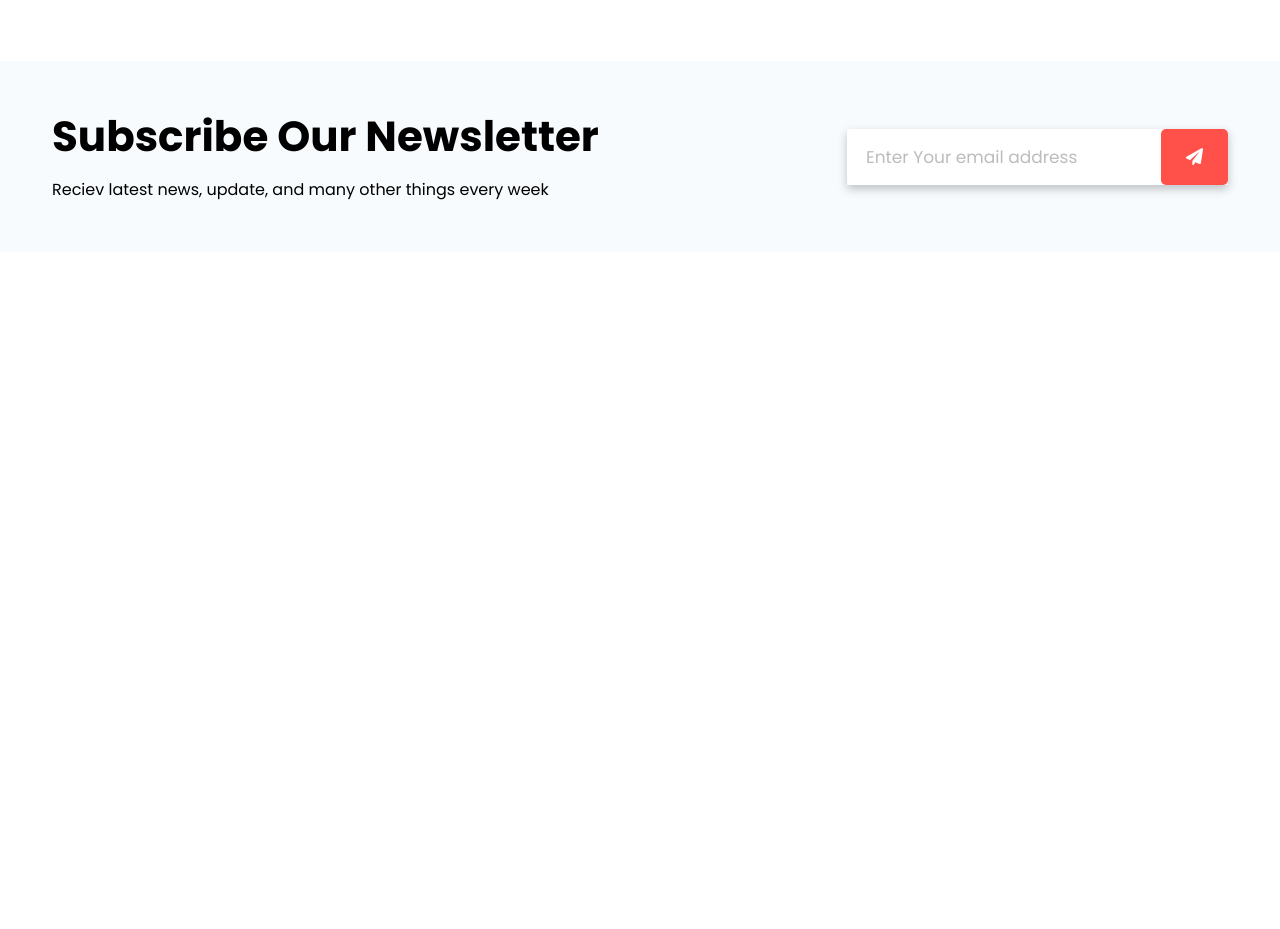
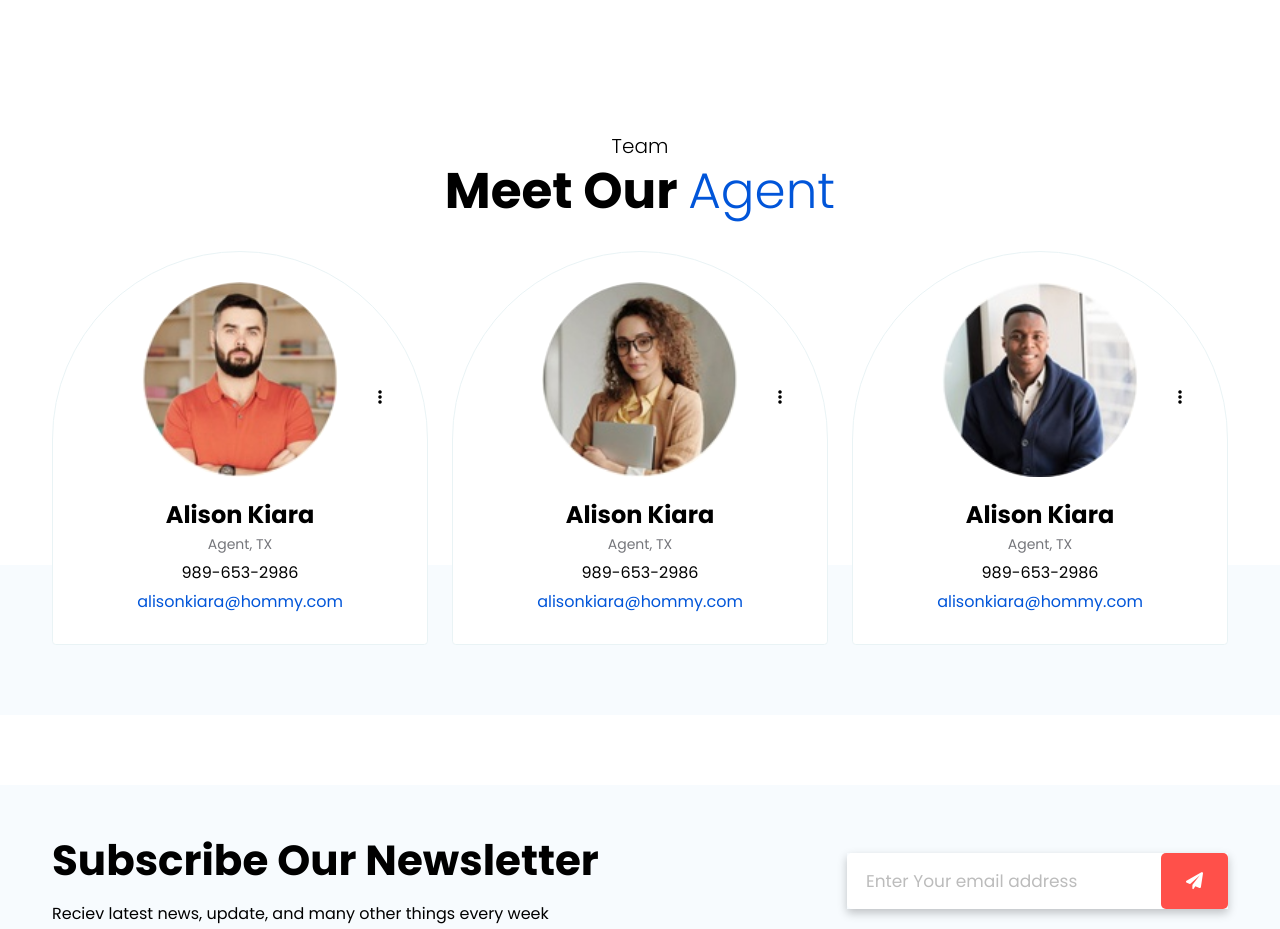
Before and after one commit to developerTajul/Find-Property-Landing-Page-Website, a website: page index.html in a window 1280 px wide. Shown: the part 3000-3929 px from the top of the page. Before the commit the page ends 3252 px from the top, so only its background shows below. Drawn offline with Linux system fonts and the light colour scheme.

Commit message:
team section added

```diff
--- /dev/null
+++ b/assets/scss/_team.scss
@@ -0,0 +1,93 @@
+.team-area {
+    z-index: 1;
+    position: relative;
+
+    &:after {
+        left: 0;
+        bottom: 0;
+        width: 100%;
+        z-index: -1;
+        content: "";
+        height: 150px;
+        position: absolute;
+        background-color: #F7FBFE;
+    }
+
+    .minus {
+        margin-bottom: -30px;
+    }
+
+    &__item {
+        overflow: hidden;
+        position: relative;
+        background-color: $white;
+        border: 1px solid #E9F3F5;
+        border-radius: 500px 500px 10px 10px;
+        @include transition(border-radius 0.8s);
+
+        .media {
+
+            .img-wrppaer {
+                width: 196px;
+                height: 196px;
+                max-width: 100%;
+                overflow: hidden;
+                @include border-radius(500px);
+
+                img {
+                    width: 100%;
+                    height: auto;
+                    object-fit: cover;
+                }
+            }
+
+            i {
+                top: 35%;
+                z-index: 1;
+                right: 45px;
+                position: absolute;
+
+                @media screen  and (max-width: 1199px) {
+                    right: 35px;
+                }
+
+                @media screen  and (max-width: 991px) {
+                    right: 30px;
+                }
+            }
+        }
+
+        .text {
+
+            span {
+                font-size: 14px;
+                color: #75767B;
+                line-height: 24px;
+            }
+
+            a {
+                text-decoration: none;
+
+                &.phone {
+                    color: $black;
+
+                    &:hover, &:focus {
+                        color: $primary
+                    }
+                }
+
+                &.gmail {
+                    color: $primary;
+
+                    &:hover, &:focus {
+                       color: $black
+                    }
+                }
+            }
+        }
+
+        &:hover, &:focus {
+            border-radius: 10px;
+        }
+    }
+}
--- a/assets/scss/main.scss
+++ b/assets/scss/main.scss
@@ -23,6 +23,7 @@
 @import 'feature';
 @import 'highest';
 @import 'cta';
+@import 'team';
 
 // components
 @import 'button';
--- a/index.html
+++ b/index.html
@@ -555,6 +555,77 @@
     </section>
     <!-- highest-area end -->
 
+    <!-- team-area end -->
+    <section class="team-area mt-xs-30 mt-sm-40 mt-lg-50 mt-70 mb-xs-30 mb-sm-40 mb-lg-50 mb-70 pb-xs-30 pb-sm-40 pb-lg-50 pb-70">
+        <div class="container">
+            <div class="row">
+                <div class="col-12">
+                    <div class="team-area_content text-center mb-xs-20 mb-sm-25 mb-30">
+                        <h6 class="sub-title fw-light">Team</h6>
+                        <h2 class="title">Meet Our <span>Agent</span></h2>
+                    </div>
+                </div>
+            </div>
+
+            <div class="row minus">
+                <div class="col-lg-4 col-sm-6">
+                    <div class="team-area__item text-center pt-xs-20 pb-xs-20 pt-30 pb-30 pl-45 pr-45 mb-30">
+                        <div class="media mb-xs-10 mb-sm-15 mb-20">
+                            <div class="img-wrppaer mx-auto">
+                                <img src="images/team/team-1.png" alt="">
+                            </div>
+                            <i class="fa-solid fa-ellipsis-vertical"></i>
+                        </div>
+
+                        <div class="text">
+                            <h5 class="title">Alison Kiara</h5>
+                            <span class="d-inline-block mb-5">Agent, TX</span>
+                            <a href="tel:989-653-2986" class="phone d-block mb-5">989-653-2986</a>
+                            <a href="mailto:alisonkiara@hommy.com" class="gmail d-block">alisonkiara@hommy.com</a>
+                        </div>
+                    </div>
+                </div>
+
+                <div class="col-lg-4 col-sm-6">
+                    <div class="team-area__item text-center pt-xs-20 pb-xs-20 pt-30 pb-30 pl-45 pr-45 mb-30">
+                        <div class="media mb-xs-10 mb-sm-15 mb-20">
+                            <div class="img-wrppaer mx-auto">
+                                <img src="images/team/team-2.png" alt="">
+                            </div>
+                            <i class="fa-solid fa-ellipsis-vertical"></i>
+                        </div>
+
+                        <div class="text">
+                            <h5 class="title">Alison Kiara</h5>
+                            <span class="d-inline-block mb-5">Agent, TX</span>
+                            <a href="tel:989-653-2986" class="phone d-block mb-5">989-653-2986</a>
+                            <a href="mailto:alisonkiara@hommy.com" class="gmail d-block">alisonkiara@hommy.com</a>
+                        </div>
+                    </div>
+                </div>
+
+                <div class="col-lg-4 col-sm-6">
+                    <div class="team-area__item text-center pt-xs-20 pb-xs-20 pt-30 pb-30 pl-45 pr-45 mb-30">
+                        <div class="media mb-xs-10 mb-sm-15 mb-20">
+                            <div class="img-wrppaer mx-auto">
+                                <img src="images/team/team-3.png" alt="">
+                            </div>
+                            <i class="fa-solid fa-ellipsis-vertical"></i>
+                        </div>
+
+                        <div class="text">
+                            <h5 class="title">Alison Kiara</h5>
+                            <span class="d-inline-block mb-5">Agent, TX</span>
+                            <a href="tel:989-653-2986" class="phone d-block mb-5">989-653-2986</a>
+                            <a href="mailto:alisonkiara@hommy.com" class="gmail d-block">alisonkiara@hommy.com</a>
+                        </div>
+                    </div>
+                </div>
+            </div>
+        </div>
+    </section>
+    <!-- team-area end -->
+
     <!-- cta-area end -->
     <section class="cta-area pb-xs-40 pb-50 pt-xs-40 pt-50">
         <div class="container">
```
Also changed, not shown: css/style.css, images/team/team-1.png (added), images/team/team-2.png (added), images/team/team-3.png (added), 1 other file.
